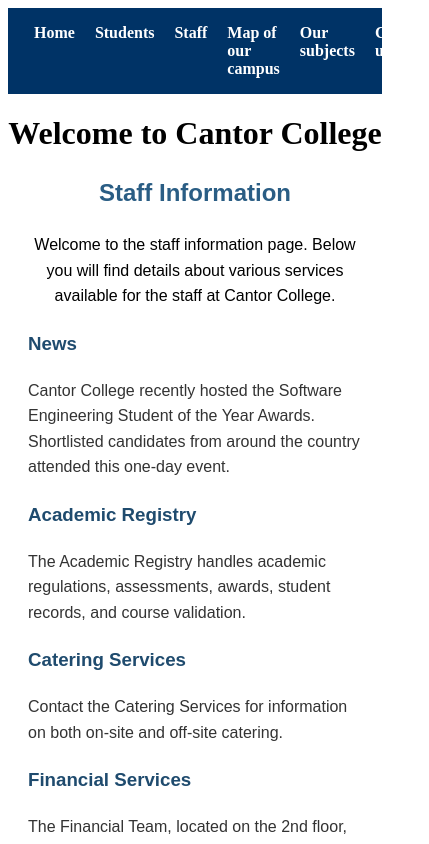
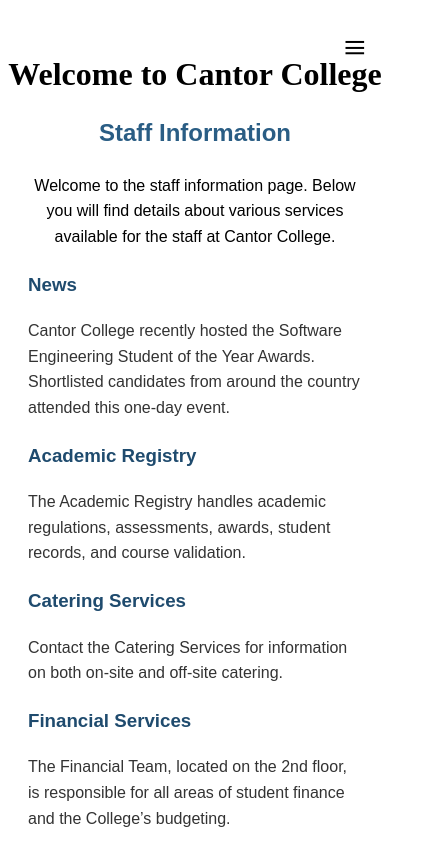
Before and after one commit to Hafeez010/Cantor-College-Assignment, a Next.js app: page /staff in a window 390 px wide. Shown: the top 844 px of the page, 429 px wide, since content can reach past the window. Built offline with nearby package versions, Linux system fonts and the light colour scheme.

Commit message:
working with hamburger icon

```diff
--- a/src/app/Components/Navbar.css
+++ b/src/app/Components/Navbar.css
@@ -6,8 +6,11 @@
   margin: 0;
   background-color: #003366;
   padding: 1rem;
+  flex-wrap: wrap;
 }
-
+.navbar-menu.hidden{
+  display:none;
+}
 .navbar-menu li {
   margin: 0 10px;
 }
@@ -16,8 +19,53 @@
   text-decoration: none;
   color: white;
   font-weight: bold;
+  font-size: 1rem;
 }
 
 .navbar-menu li a:hover {
   color: #0070f3;
 }
+.hamburger{
+  display:none;
+  font-size: 2.5rem;
+  color:white;
+  cursor:pointer;
+  position:absolute;
+  top:1rem;
+  right: 1rem;
+}
+
+@media (max-width: 768px){
+  .navbar-menu{
+    display:none;
+    flex-direction: column;
+    align-items: center;
+    padding: 0.5rem;
+  }
+  .navbar-menu.active{
+    display:flex;
+  }
+  .navbar-menu li{
+    margin:10px 0 ;
+  }
+  .navbar-menu li a{
+    font-size: 1.2rem;
+  }
+  .hamburger{
+    display:block;
+    position: absolute;
+    top: 1rem;
+    right: 1rem;
+    color:black;
+  }
+  body{
+    padding-top:0;
+  }
+  header{
+    position:relative;
+  }
+  h1{
+    margin-top:0;
+    padding-top: 3rem;
+  }
+}
--- a/src/app/Components/Navbar.js
+++ b/src/app/Components/Navbar.js
@@ -1,16 +1,23 @@
+"use client";
 import Link from 'next/link';
 import './Navbar.css';
-const Navbar = () =>{
+
+const Navbar = () => {
+  const toggleMenu = () => {
+    const menu = document.querySelector('.navbar-menu');
+    menu.classList.toggle('active');
+  };
     return (
         <nav>
-        <menu className="navbar-menu">
+          <div className="hamburger" onClick={toggleMenu}>≡</div>
+        <ul className="navbar-menu">
           <li><Link href='/'>Home</Link></li>
           <li><Link href='/students'>Students</Link></li>
           <li><Link href='/staff'>Staff</Link></li>
           <li><Link href='/campus-map'>Map of our campus</Link></li>
           <li><Link href='/Our-Subjects'>Our subjects</Link></li>
           <li><Link href='/Contact-us'>Contact us</Link></li>
-        </menu>
+        </ul>
       </nav>
 
     );
--- a/src/app/Contact-us/page.js
+++ b/src/app/Contact-us/page.js
@@ -3,6 +3,7 @@ import './Contactus.css';
 export default function ContactUs() {
     return (
       <div>
+        <title>Contact us</title>
         <section className="contact-head">
           <h2>Contact us</h2>
         </section>
--- a/src/app/Home.css
+++ b/src/app/Home.css
@@ -46,7 +46,7 @@ h5{
   }
 
   .AboutUs p {
-    font-size: 1.1rem;
+    font-size: 1.5rem;
     color: #555;
   }
 
@@ -56,14 +56,14 @@ h5{
   }
 
   .Facilities h2 {
-    font-size: 1.6rem;
+    font-size: 1.8rem;
     color: #333;
   }
 
   .Facilities ul {
     list-style-type: disc;
     margin-left: 2rem;
-    font-size: 1.1rem;
+    font-size: 1.5rem;
   }
 
   .Facilities li {
--- a/src/app/Our-Subjects/page.js
+++ b/src/app/Our-Subjects/page.js
@@ -320,6 +320,7 @@ const designCourses = [
 export default function OurSubjects() {
     return (
       <div>
+        <title>Our Subjects</title>
         <section className="courses">
         <h2>Our subjects</h2>
         <p>Here are the marvellous courses we offer at Cantor College</p>
--- a/src/app/campus-map/page.js
+++ b/src/app/campus-map/page.js
@@ -2,6 +2,7 @@ import './Campusmap.css';
 export default function Campusmap() {
     return (
       <div>
+        <title>Map of the Campus</title>
         <section className="Campus-head">
         <h2>Map of the campus</h2>
         <p>Find below a map of our grand campus</p>
--- a/src/app/staff/page.js
+++ b/src/app/staff/page.js
@@ -3,6 +3,7 @@ import './staff.css';
 export default function Staff() {
     return (
       <div className="staff-page">
+        <title>Staff info</title>
         <h2>Staff Information</h2>
         <section className="Staff-page-intro">
         <p>
--- a/src/app/students/page.js
+++ b/src/app/students/page.js
@@ -3,6 +3,7 @@ import './students.css';
 const Students = () => {
   return (
     <div className="students-page">
+      <title>Student info</title>
       <h2>Student Information Page</h2>
       <p>
         Explore Cantor College: World-Class Facilities for Your Success. At Cantor College, we are committed to
```
Lines whose indentation alone changed are shown as unchanged.
